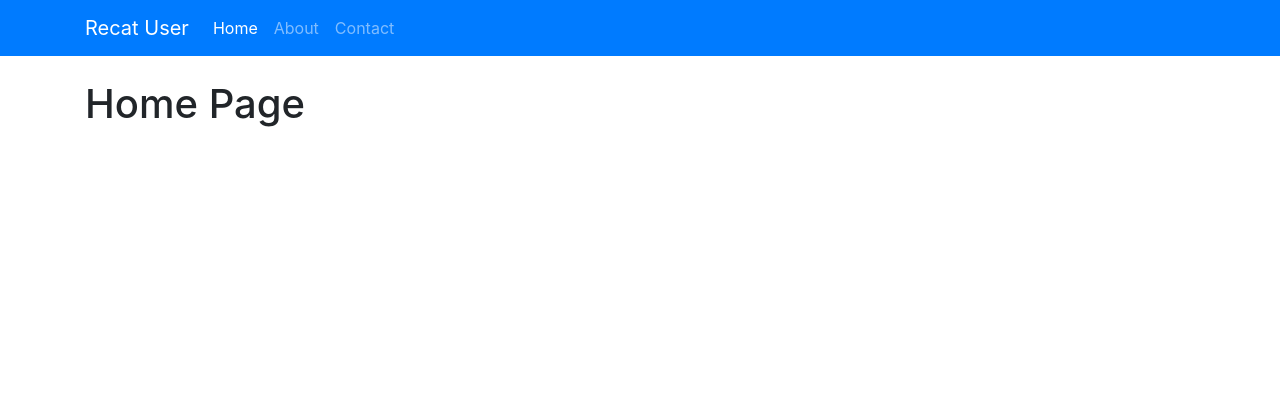
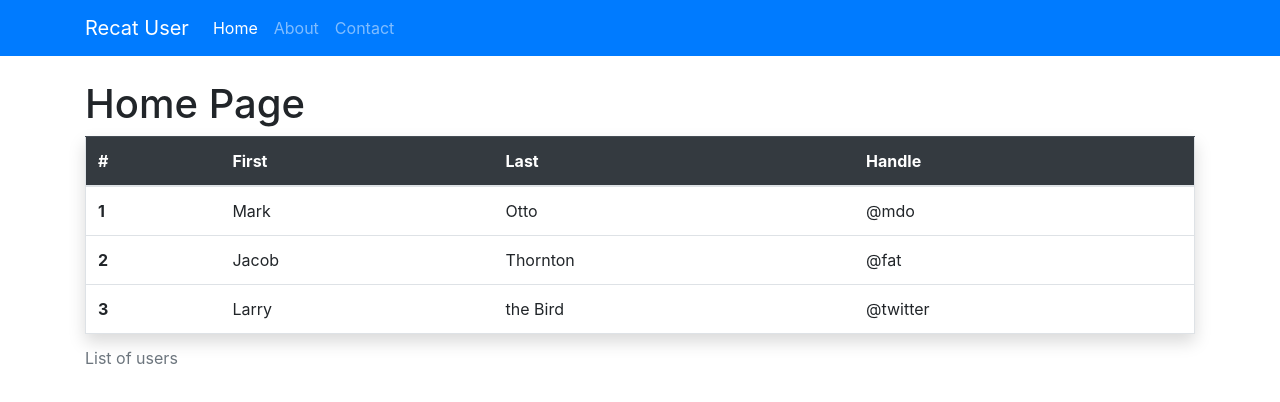
Before and after one commit to vermad843/CRUD, a React (Create React App) app: page / in a window 1280 px wide. Shown: the top 402 px of the page. Built offline with nearby package versions, Linux system fonts and the light colour scheme; data requests are answered from the project's data file.

Commit message:
table on the page

```diff
--- a/src/components/pages/Home.js
+++ b/src/components/pages/Home.js
@@ -17,6 +17,37 @@
         <div className ="container">
            <div className = "py-4">
               <h1>Home Page</h1>
+              <table className="table border shadow">
+                <caption>List of users</caption>
+                <thead className="table-dark">
+                  <tr>
+                    <th scope="col">#</th>
+                    <th scope="col">First</th>
+                    <th scope="col">Last</th>
+                    <th scope="col">Handle</th>
+                  </tr>
+                </thead>
+                <tbody>
+                  <tr>
+                    <th scope="row">1</th>
+                    <td>Mark</td>
+                    <td>Otto</td>
+                    <td>@mdo</td>
+                  </tr>
+                  <tr>
+                    <th scope="row">2</th>
+                    <td>Jacob</td>
+                    <td>Thornton</td>
+                    <td>@fat</td>
+                  </tr>
+                  <tr>
+                    <th scope="row">3</th>
+                    <td>Larry</td>
+                    <td>the Bird</td>
+                    <td>@twitter</td>
+                  </tr>
+                </tbody>
+              </table>
            </div>
         </div>
     )
```
